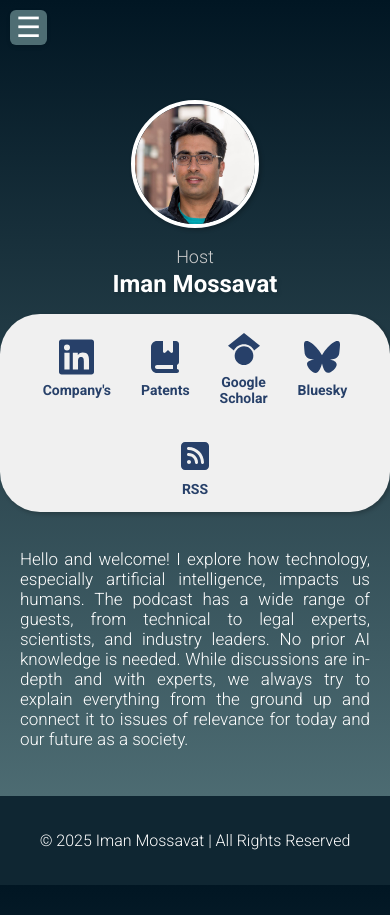
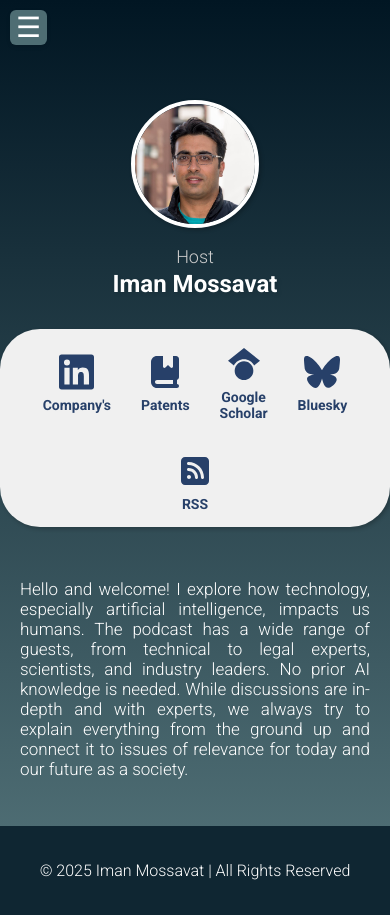
Before and after one commit to ivetkalchev/deepdivepod, a Jekyll site: the page built from contact.html, in a window 390 px wide. Built offline with Jekyll 4.4.1, drawn with Linux system fonts in a browser that asks for light colours.

Commit message:
Update contact-styles.css

```diff
--- a/assets/css/contact-styles.css
+++ b/assets/css/contact-styles.css
@@ -107,6 +107,7 @@ body {
         gap: 30px;
         padding: 15px 30px;
         border-radius: 40px;
+        margin: 15px auto;
     }
 
     .icon-container a,
```
